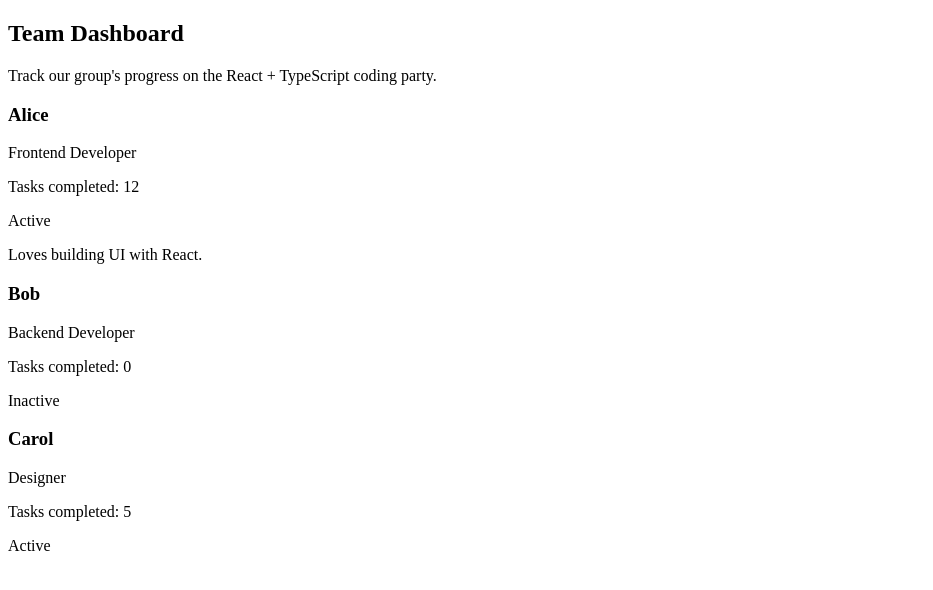
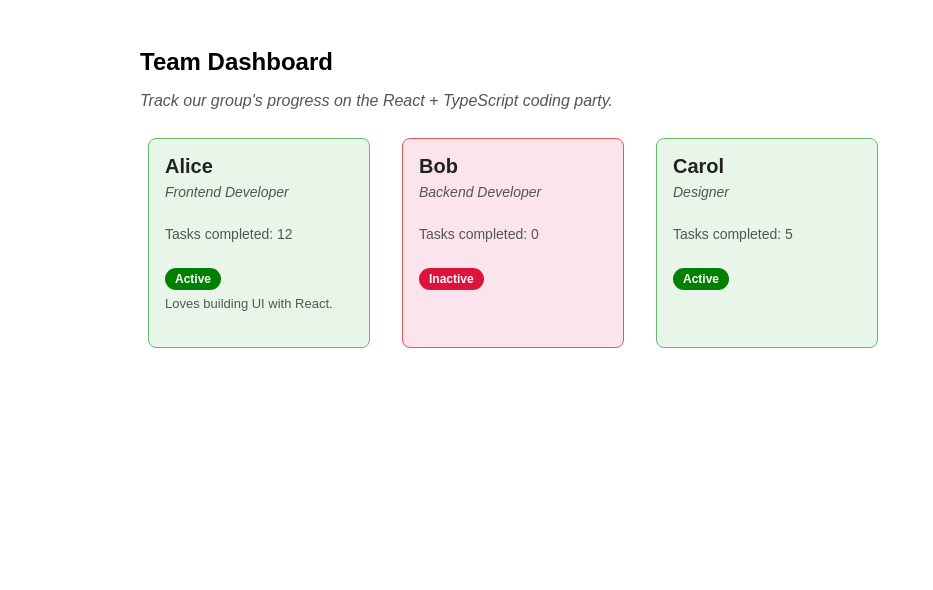
Before and after one commit to shina227/react-ts-coding-party, a React (Vite) app in the folder my-app/: page / in a window 1280 px wide. Shown: the top 590 px of the page, without its empty margins (0-933 px from the left). Built offline with nearby package versions, Linux system fonts and the light colour scheme.

Commit message:
Tasks 21-30: styling components (Rwema)

```diff
--- /dev/null
+++ b/my-app/src/MemberCard.css
@@ -0,0 +1,89 @@
+/* card styling */
+.card {
+  padding: 16px;
+  border: 1px solid #ccc;
+  border-radius: 8px;
+  background: #fff;
+  margin: 8px;
+  display: flex;
+  flex-direction: column;
+  gap: 6px;
+}
+
+.card:hover {
+  box-shadow: 0 4px 8px rgba(0, 0, 0, 0.1);
+}
+
+/* member name */
+.name {
+  margin: 0;
+  font-size: 20px;
+  color: #222;
+}
+
+/* member role */
+.role {
+  margin: 0;
+  font-size: 14px;
+  font-style: italic;
+  color: #666;
+}
+
+/* tasks info */
+.tasks {
+  margin: 0;
+  font-size: 14px;
+}
+
+/* bio text */
+.bio {
+  margin: 0;
+  font-size: 13px;
+  color: #555;
+}
+
+/* status label - active */
+.status-active {
+  display: inline-block;
+  padding: 4px 10px;
+  border-radius: 12px;
+  background: green;
+  color: white;
+  font-size: 12px;
+  font-weight: bold;
+  align-self: flex-start;
+}
+
+/* status label - inactive */
+.status-inactive {
+  display: inline-block;
+  padding: 4px 10px;
+  border-radius: 12px;
+  background: crimson;
+  color: white;
+  font-size: 12px;
+  font-weight: bold;
+  align-self: flex-start;
+}
+
+/* card background based on status */
+.card.active {
+  background: #e8f5e9;
+  border-color: #66bb6a;
+}
+
+.card.inactive {
+  background: #fce4ec;
+  border-color: #ef5350;
+}
+
+/* responsive - smaller screens */
+@media (max-width: 600px) {
+  .card {
+    padding: 12px;
+  }
+
+  .name {
+    font-size: 18px;
+  }
+}
--- a/my-app/src/MemberCard.tsx
+++ b/my-app/src/MemberCard.tsx
@@ -1,31 +1,38 @@
-// Author: Shina original component shell (Tasks 1-10)
-// Author: Grevy  typed props, conditional rendering, default values (Tasks 11-19)
+// Author: Shina original shell (Tasks 1-10)
+// Author: Grevy  props and types (Tasks 11-19)
+// Author: Rwema  styling (Tasks 21-30)
 
-// Task 11: typed props interface
+import "./MemberCard.css";
+
 export interface MemberCardProps {
   name: string;
   role: string;
-  tasksCompleted?: number; // Task 14 (numeric) + Task 19 (optional so a default can apply)
-  isActive: boolean; // Task 15
-  bio?: string; // Task 17: optional prop
+  tasksCompleted?: number;
+  isActive: boolean;
+  bio?: string;
 }
 
-// Task 19: default value supplied via default function parameter
-function MemberCard({ name, role, tasksCompleted = 0, isActive, bio }: MemberCardProps) {
+function MemberCard({
+  name,
+  role,
+  tasksCompleted = 0,
+  isActive,
+  bio,
+}: MemberCardProps) {
+  // pick card class based on active state
+  const cardClass = isActive ? "card active" : "card inactive";
+
   return (
-    <div className="member-card">
-      {/* Task 12: display name and role */}
-      <h3>{name}</h3>
-      <p>{role}</p>
+    <div className={cardClass}>
+      <h3 className="name">{name}</h3>
+      <p className="role">{role}</p>
+      <p className="tasks">Tasks completed: {tasksCompleted}</p>
 
-      {/* Task 14: numeric prop */}
-      <p>Tasks completed: {tasksCompleted}</p>
+      <span className={isActive ? "status-active" : "status-inactive"}>
+        {isActive ? "Active" : "Inactive"}
+      </span>
 
-      {/* Task 16: conditional rendering based on isActive */}
-      <p>{isActive ? "Active" : "Inactive"}</p>
-
-      {/* Task 18: only render bio when one is provided */}
-      {bio && <p>{bio}</p>}
+      {bio && <p className="bio">{bio}</p>}
     </div>
   );
 }
--- /dev/null
+++ b/my-app/src/TeamDashboard.css
@@ -0,0 +1,35 @@
+/* main container */
+.dashboard {
+  max-width: 1000px;
+  margin: 0 auto;
+  padding: 20px;
+  font-family: Arial, sans-serif;
+}
+
+.dashboard h2 {
+  margin-bottom: 6px;
+}
+
+.dashboard p {
+  margin-bottom: 20px;
+  color: #555;
+}
+
+/* grid for cards */
+.card-grid {
+  display: grid;
+  grid-template-columns: repeat(auto-fill, minmax(220px, 1fr));
+  gap: 16px;
+  margin-top: 10px;
+}
+
+/* responsive */
+@media (max-width: 600px) {
+  .dashboard {
+    padding: 12px;
+  }
+
+  .card-grid {
+    grid-template-columns: 1fr;
+  }
+}
--- a/my-app/src/TeamDashboard.tsx
+++ b/my-app/src/TeamDashboard.tsx
@@ -1,9 +1,10 @@
-// Author: Shina Atete Mpeta  original TeamDashboard structure (Tasks 1-10)
-// Author: Grevy  typed member array and props (Tasks 13, 20)
+// Author: Shina Atete Mpeta  structure (Tasks 1-10)
+// Author: Grevy  array and props (Tasks 13, 20)
+// Author: Rwema  layout and styling (Tasks 21-30)
+
 import MemberCard, { type MemberCardProps } from "./MemberCard";
+import "./TeamDashboard.css";
 
-// Task 20: typed array of member objects
-// (Task 13 is satisfied by this array feeding different name/role values to each card)
 const members: MemberCardProps[] = [
   {
     name: "Alice",
@@ -15,7 +16,7 @@ const members: MemberCardProps[] = [
   {
     name: "Bob",
     role: "Backend Developer",
-    isActive: false, // tasksCompleted omitted on purpose, Task 19's default kicks in
+    isActive: false,
   },
   {
     name: "Carol",
@@ -27,15 +28,18 @@ const members: MemberCardProps[] = [
 
 function TeamDashboard() {
   return (
-    <>
+    <div className="dashboard">
       <h2>Team Dashboard</h2>
-      <p>Track our group's progress on the React + TypeScript coding party.</p>
+      <p style={{ fontStyle: "italic" }}>
+        Track our group's progress on the React + TypeScript coding party.
+      </p>
 
-      {/* Task 20: render from the typed array with .map() */}
-      {members.map((member, index) => (
-        <MemberCard key={index} {...member} />
-      ))}
-    </>
+      <div className="card-grid">
+        {members.map((member, index) => (
+          <MemberCard key={index} {...member} />
+        ))}
+      </div>
+    </div>
   );
 }
 
```
